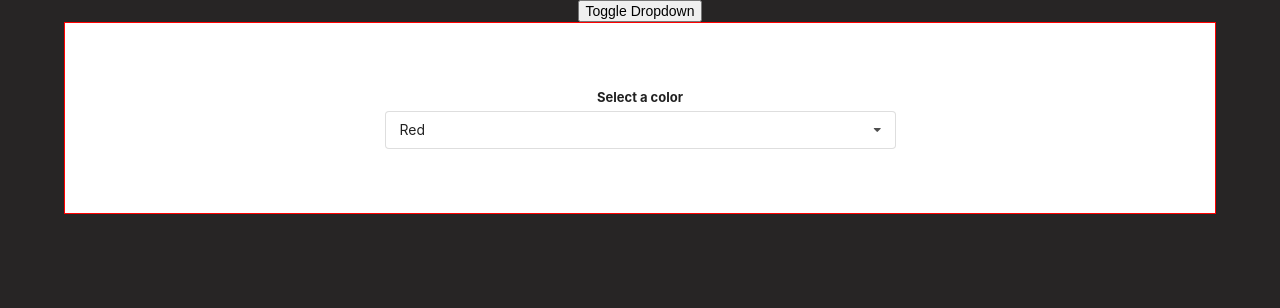
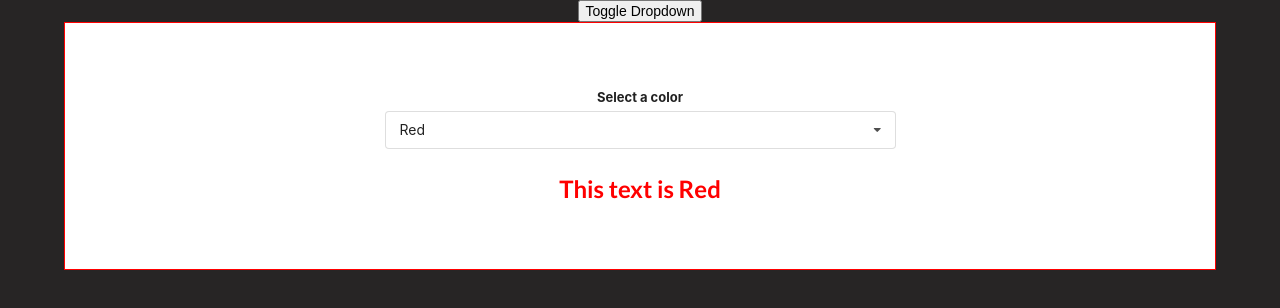
Before and after one commit to bobbygondola/WidgetsLibrary, a React (Create React App) app in the folder practiceapp/: page / in a window 1280 px wide. Shown: the top 308 px of the page. Built offline with nearby package versions, Linux system fonts and the light colour scheme.

Commit message:
FEATURE/color text rendering from dropdown component

```diff
--- a/practiceapp/src/components/Dropdown.js
+++ b/practiceapp/src/components/Dropdown.js
@@ -56,6 +56,7 @@ function Dropdown({ options, selected, onSelectedChange }) {
                     </div>
                 </div>
             </div>
+            <h2 style={{color: `${selected.value}`}}>This text is {selected.label}</h2>
         </div>
     )
 }
```
Also changed, not shown: 1 other file (tests, documents, lock files or other folders).
